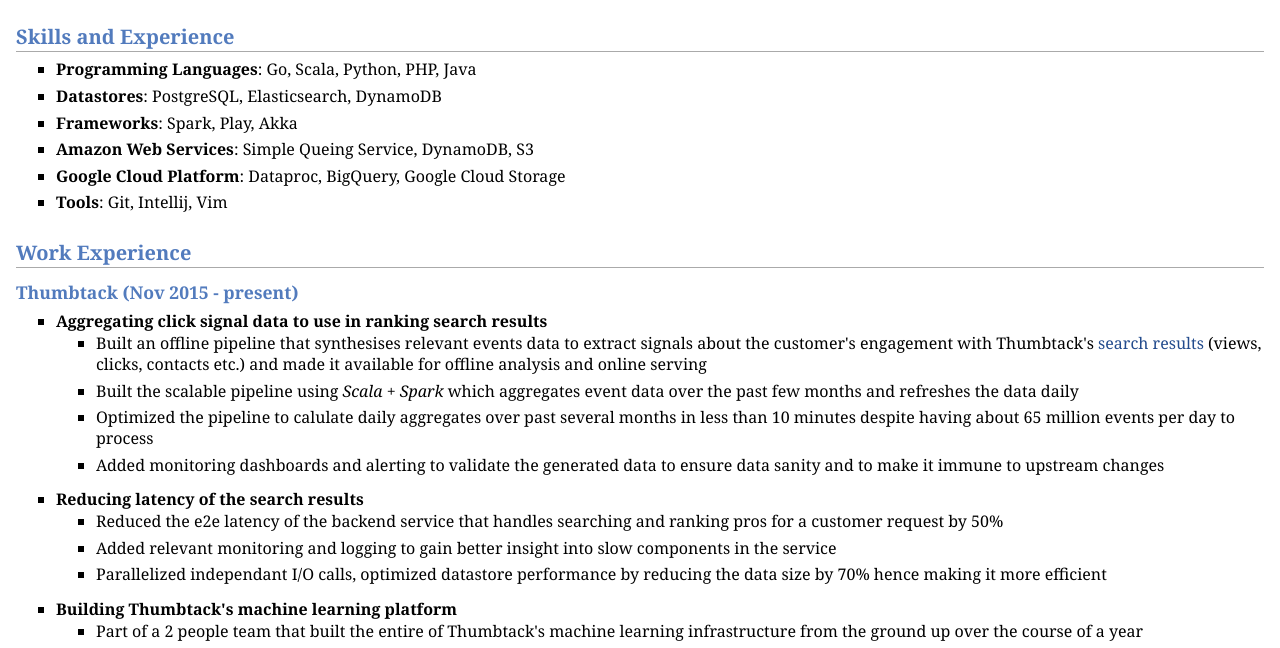
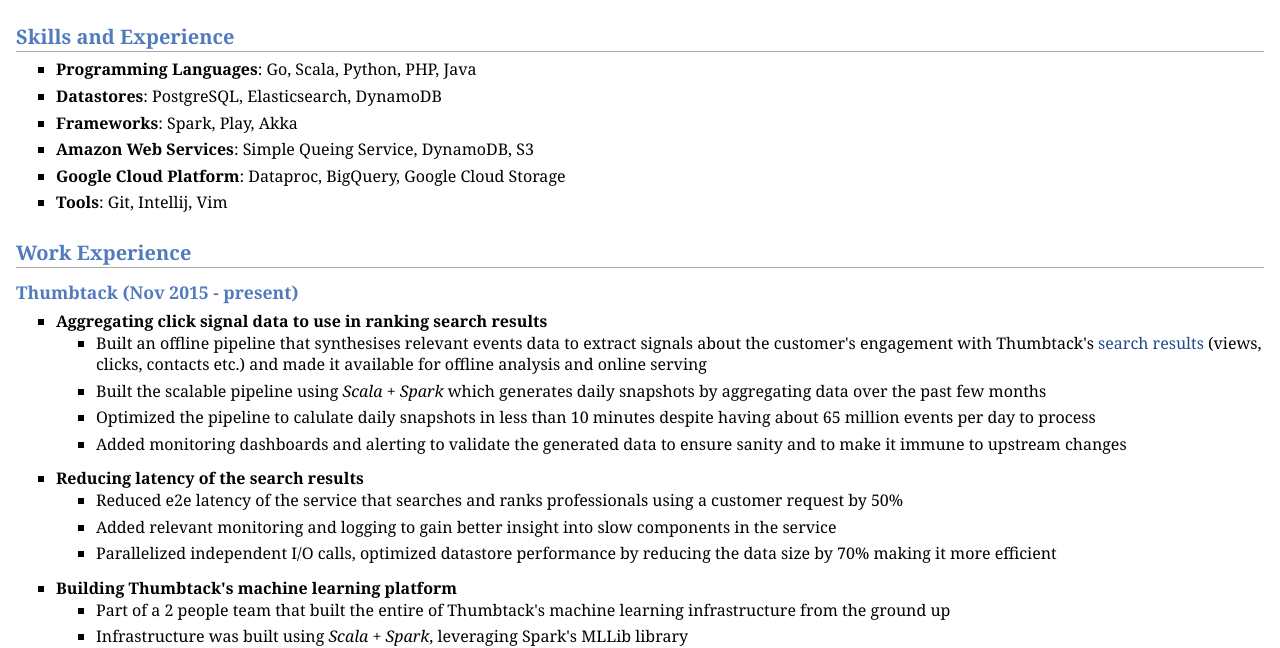
Before and after one commit to hppanchal/hppanchal.github.io, a plain HTML site: page index.html in a window 1280 px wide. Shown: the part 306-954 px from the top of the page. Drawn offline with Linux system fonts and the light colour scheme.

Commit message:
Update resume and wordsmith a little more

```diff
--- a/index.html
+++ b/index.html
@@ -42,11 +42,11 @@
 <ul>
 <li><p>Built an offline pipeline that synthesises relevant events data to extract signals about the customer's engagement with Thumbtack's <a href="https://www.thumbtack.com/ca/san-francisco/house-cleaning/">search results</a> (views, clicks, contacts etc.) and made it available for offline analysis and online serving</p>
 </li>
-<li><p>Built the scalable pipeline using <i>Scala + Spark</i> which aggregates event data over the past few months and refreshes the data daily</p>
+<li><p>Built the scalable pipeline using <i>Scala + Spark</i> which generates daily snapshots by aggregating data over the past few months</p>
 </li>
-<li><p>Optimized the pipeline to calulate daily aggregates over past several months in less than 10 minutes despite having about 65 million events per day to process</p>
+<li><p>Optimized the pipeline to calulate daily snapshots in less than 10 minutes despite having about 65 million events per day to process</p>
 </li>
-<li><p>Added monitoring dashboards and alerting to validate the generated data to ensure data sanity and to make it immune to upstream changes</p>
+<li><p>Added monitoring dashboards and alerting to validate the generated data to ensure sanity and to make it immune to upstream changes</p>
 </li>
 </ul>
 
@@ -55,11 +55,11 @@
 <ul>
 <li><p><b>Reducing latency of the search results</b></p>
 <ul>
-<li><p>Reduced the e2e latency of the backend service that handles searching and ranking pros for a customer request by 50%</p>
+<li><p>Reduced e2e latency of the service that searches and ranks professionals using a customer request by 50%</p>
 </li>
 <li><p>Added relevant monitoring and logging to gain better insight into slow components in the service</p>
 </li>
-<li><p>Parallelized independant I/O calls, optimized datastore performance by reducing the data size by 70% hence making it more efficient</p>
+<li><p>Parallelized independent I/O calls, optimized datastore performance by reducing the data size by 70% making it more efficient</p>
 </li>
 </ul>
 
@@ -68,9 +68,9 @@
 <ul>
 <li><p><b>Building Thumbtack's machine learning platform</b></p>
 <ul>
-<li><p>Part of a 2 people team that built the entire of Thumbtack's machine learning infrastructure from the ground up over the course of a year</p>
+<li><p>Part of a 2 people team that built the entire of Thumbtack's machine learning infrastructure from the ground up</p>
 </li>
-<li><p>Most of the infrastructure was built using <i>Scala + Spark</i>, leveraging Spark's MLLib library</p>
+<li><p>Infrastructure was built using <i>Scala + Spark</i>, leveraging Spark's MLLib library</p>
 </li>
 <li><p>Machine learning platform supported the following features:</p>
 <ul>
@@ -89,7 +89,7 @@
 <li><p>Built a feature store to make it easier for data scientists to mix and match and re-use existing / pre-calculated features</p>
 </li></ul>
 </li>
-<li><p>The platform supported 10+ models serving production traffic including linear and logistic regression models, naive bayes, random forest and gradient boosted trees</p>
+<li><p>The platform supported 10+ models serving production traffic including linear and logistic regression models, naive bayes, random forest and gradient boosted trees which powered some of Thumbtack's core product experiences</p>
 </li>
 </ul>
 
@@ -107,7 +107,7 @@
 </ul>
 <div id="footer">
 <div id="footer-text">
-Page generated 2018-08-05 17:54:39 PDT, by <a href="http://jemdoc.jaboc.net/">jemdoc</a>.
+Page generated 2018-08-06 00:26:37 PDT, by <a href="http://jemdoc.jaboc.net/">jemdoc</a>.
 </div>
 </div>
 </div>
```
Also changed, not shown: 2 other files.
